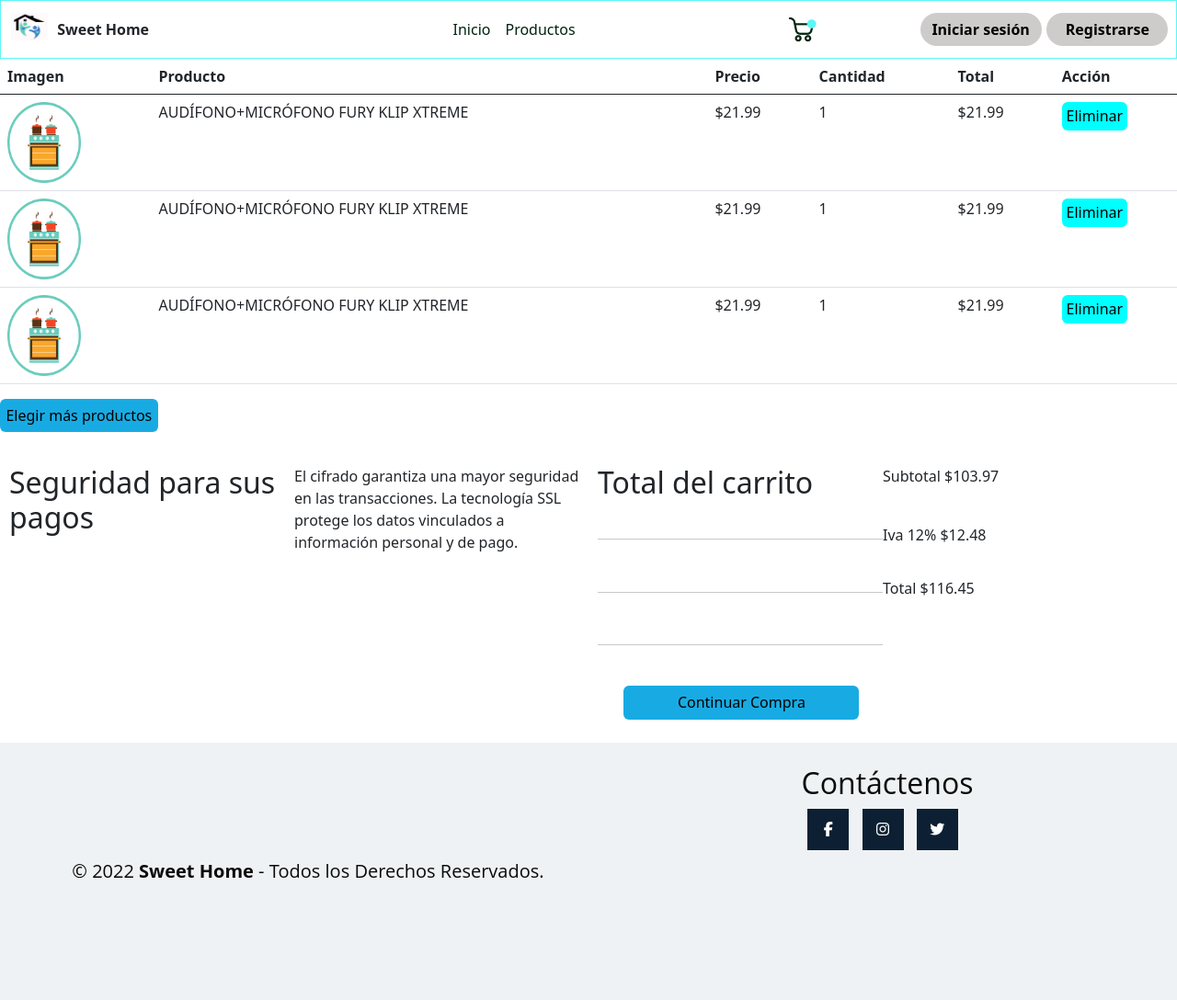
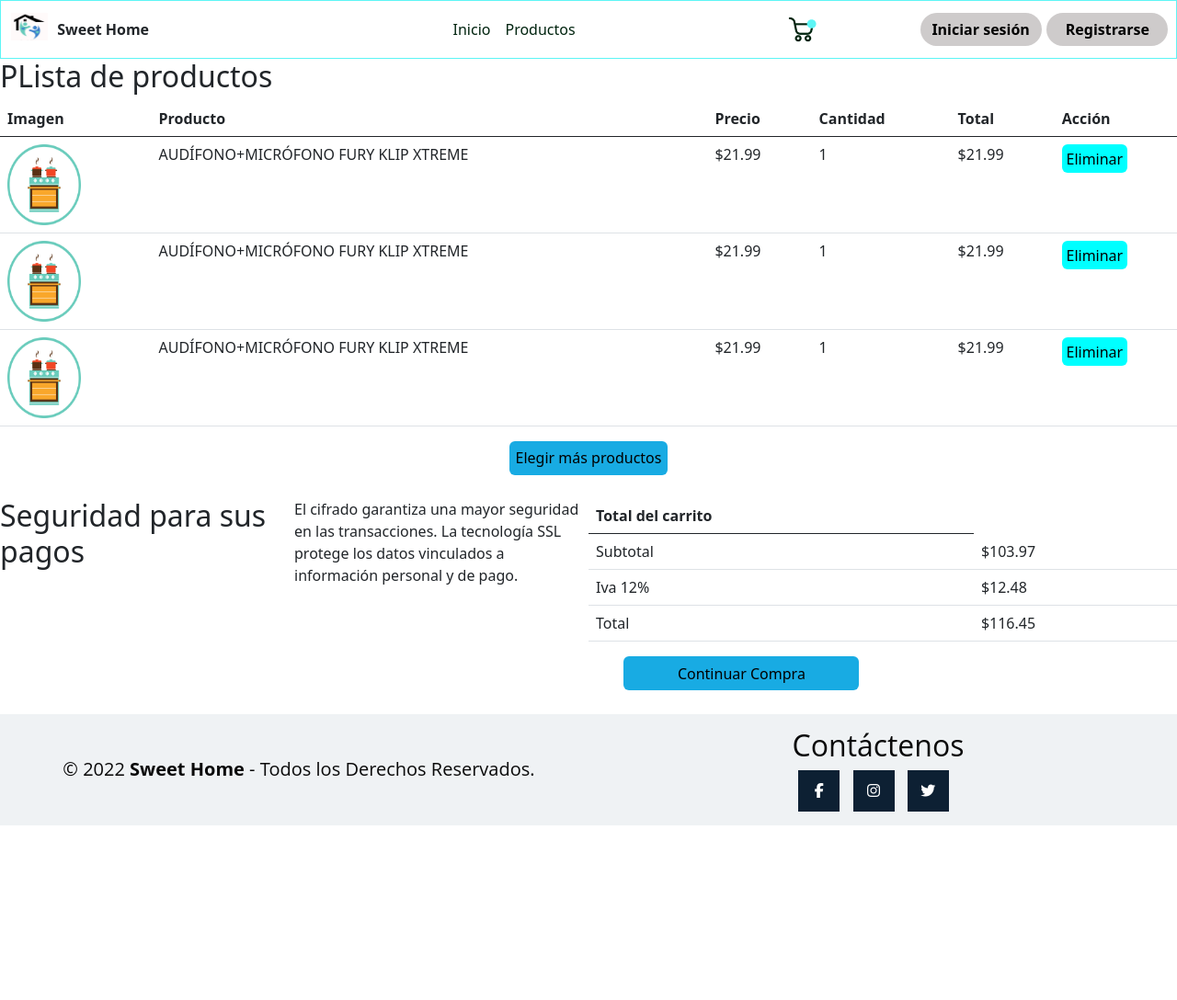
Before and after one commit to bethsaida03/ProyectoPNUD, a Django app: page /carrito in a window 1280 px wide. Shown: the whole page at 92% size. After the commit the page ends 898 px from the top, so only its background shows below. Run offline with Django 4.2, Linux system fonts and the light colour scheme; some libraries are stand-ins or nearby versions.

Commit message:
carrito css modificación

```diff
--- a/SitioWeb/templates/SitioWeb/carrito.html
+++ b/SitioWeb/templates/SitioWeb/carrito.html
@@ -1,8 +1,10 @@
 <!-- <link href="https://cdn.jsdelivr.net/npm/bootstrap@5.1.3/dist/css/bootstrap.min.css" rel="stylesheet" integrity="sha384-1BmE4kWBq78iYhFldvKuhfTAU6auU8tT94WrHftjDbrCEXSU1oBoqyl2QvZ6jIW3" crossorigin="anonymous"> -->
 
 {% load static %}
-<link href="https://cdn.jsdelivr.net/npm/bootstrap@5.0.0-beta1/dist/css/bootstrap.min.css" rel="stylesheet" crossorigin="anonymous">
-<script src="https://cdn.jsdelivr.net/npm/bootstrap@5.0.0-beta1/dist/js/bootstrap.bundle.min.js"crossorigin="anonymous"></script>
+<link href="https://cdn.jsdelivr.net/npm/bootstrap@5.0.0-beta1/dist/css/bootstrap.min.css" rel="stylesheet"
+    crossorigin="anonymous">
+<script src="https://cdn.jsdelivr.net/npm/bootstrap@5.0.0-beta1/dist/js/bootstrap.bundle.min.js"
+    crossorigin="anonymous"></script>
 <style>
     /* ---- image on row ----- */
 
@@ -46,14 +48,14 @@
         border: none;
     }
 
-    .box {
+    /* .box {
         width: 100%;
         height: 230px;
         margin: 10px;
         box-sizing: border-box;
         border-radius: 4px;
 
-    }
+    } */
 
     .ContenedorG {
         width: 80%;
@@ -66,9 +68,8 @@
 
     .ContenedorPosterior {
         height: auto;
-        display: flex;
-        flex-direction: row;
-        justify-content: space-around;
+        display: grid;
+        grid-template-columns: 1fr 1fr;
     }
 
     .BtnCompra {
@@ -82,8 +83,21 @@
         border-style: none;
 
     }
+
+    .titulo-principal-carrito:hover {
+        border-bottom: 2px solid #5DF5F5;
+    }
+
+    .add-products {
+        display: flex;
+        align-items: center;
+        justify-content: center;
+    }
 </style>
 {% include "./header.html" %}
+<div class="titulo-principal-carrito">
+    <h2>PLista de productos</h2>
+</div>
 <table class="table">
     <thead>
         <tr>
@@ -124,7 +138,7 @@
 </table>
 
 
-    <div>
+<div class="add-products">
     <button class="BtnProductos" (click)="masproductos()">Elegir más productos</button>
 </div>
 
@@ -135,16 +149,28 @@
             La tecnología SSL protege los datos vinculados a información personal y de pago.</p>
 
     </div>
-        <br>
-        <div class="box">
-            <h2>Total del carrito</h2>
-            <p>Subtotal $103.97</p>
-            <hr>
-            <p>Iva 12% $12.48</p>
-            <hr>
-            <p>Total $116.45</p>
-            <hr>
-        </div>
+    <table class="table">
+        <thead>
+            <tr>
+                <th scope="col">Total del carrito</th>
+            </tr>
+        </thead>
+        <tbody>
+            <tr>
+                <td>Subtotal</td>
+                <td>$103.97</td>
+            </tr>
+            <tr>
+                <td>Iva 12%</td>
+                <td>$12.48</td>
+            </tr>
+            <tr>
+                <td>Total</td>
+                <td>$116.45</td>
+            </tr>
+        </tbody>
+    </table>
+
 </div>
 <button type="button" class="BtnCompra" (click)="ContinuarC()">Continuar Compra</button>
 </div>
```
Lines whose indentation alone changed are shown as unchanged.
